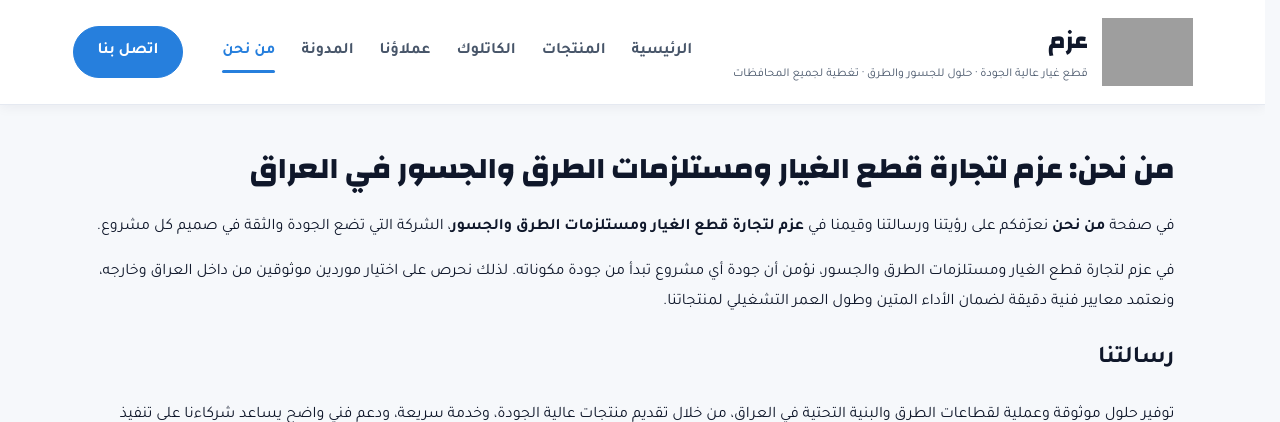
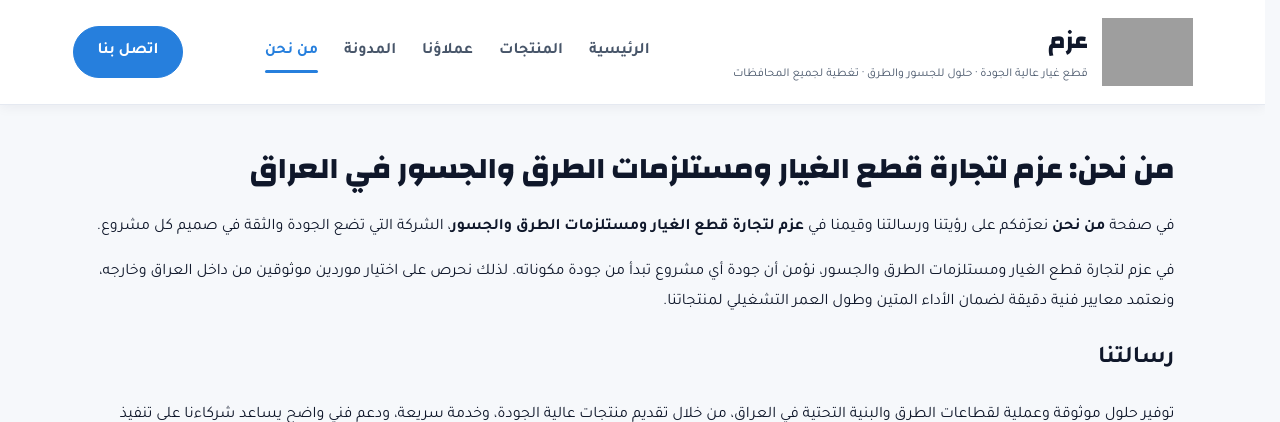
Before and after one commit to kami-okami/azm-website, a Flask app: page /about in a window 1280 px wide. Shown: the top 422 px of the page. Run offline with Flask 3, Linux system fonts and the light colour scheme; data that the repository does not hold is empty; grey boxes are pictures that could not be loaded.

Commit message:
chore(nav): remove الكاتلوك (catalog) link from the navigation bar
- base.html: dropped the catalog nav <a>. /catalog route still exists
  (301 -> /products) and the protected CAPI ViewContent-on-/catalog
  wiring is untouched. Nav is now: home · products · عملاؤنا · المدونة · about

Co-Authored-By: Claude Opus 4.8 <noreply@anthropic.com>

```diff
--- a/templates/base.html
+++ b/templates/base.html
@@ -179,7 +179,6 @@
         <div class="nav-links">
           <a href="{{ url_for('home') }}" class="{% if active_page == 'home' %}active{% endif %}">الرئيسية</a>
           <a href="{{ url_for('products') }}" class="{% if active_page == 'products' %}active{% endif %}">المنتجات</a>
-          <a href="{{ url_for('catalog') }}" class="{% if active_page == 'catalog' %}active{% endif %}">الكاتلوك</a>
           <a href="#" class="nav-placeholder">عملاؤنا</a>
           <a href="#" class="nav-placeholder">المدونة</a>
           <a href="{{ url_for('about') }}" class="{% if active_page == 'about' %}active{% endif %}">من نحن</a>
```
